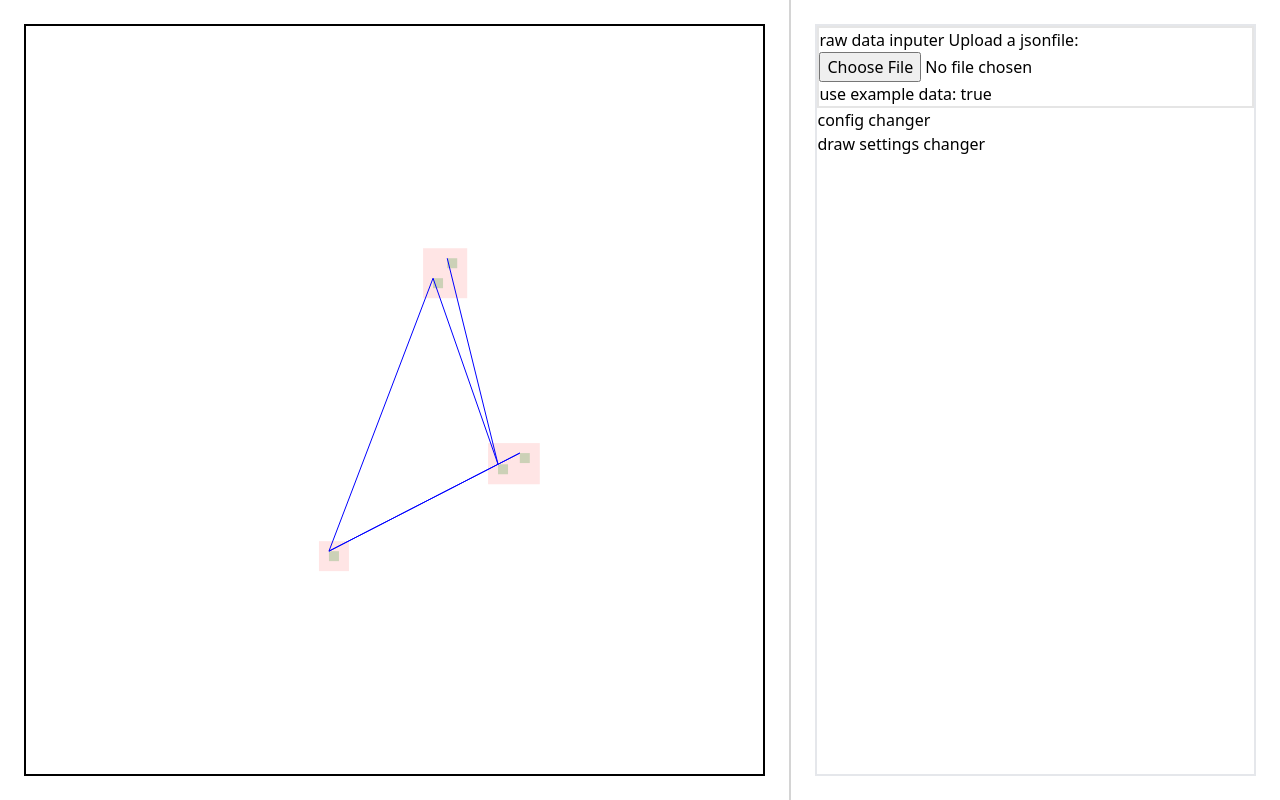
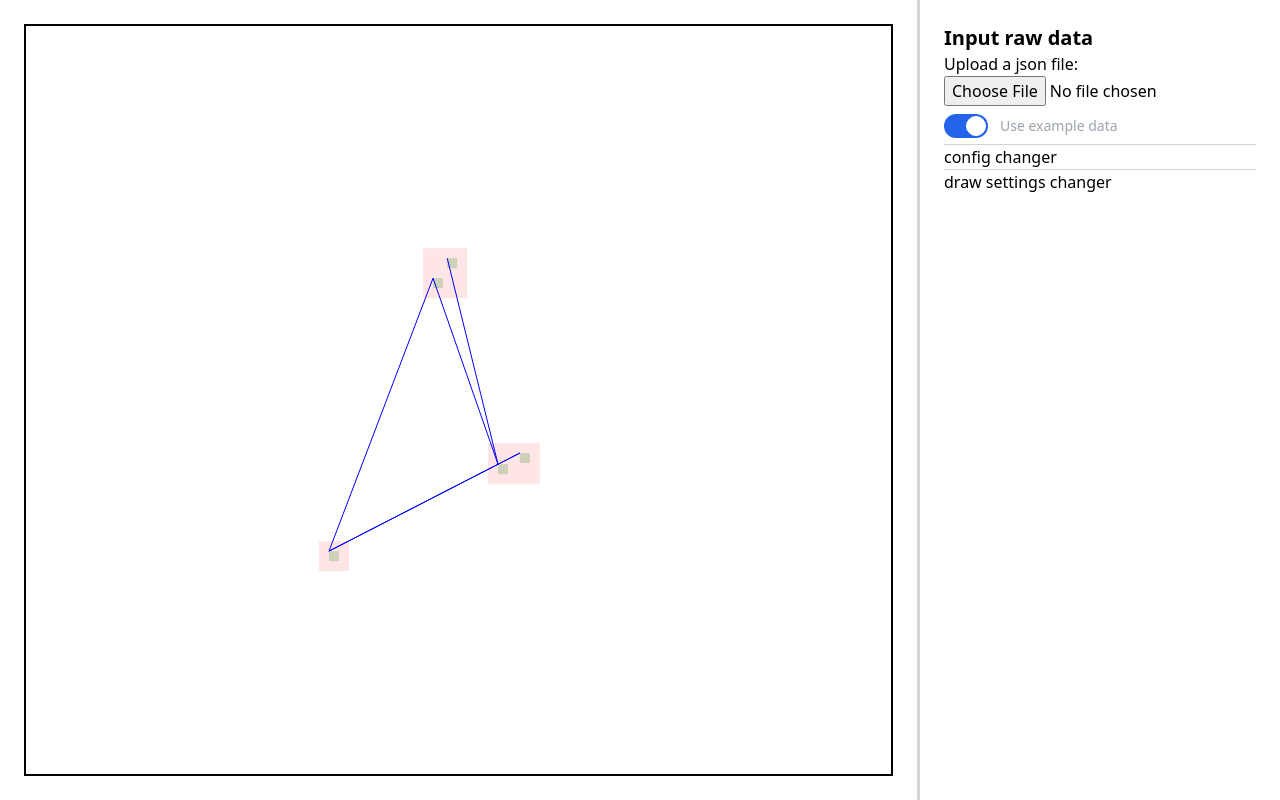
Before and after one commit to christojeffrey/software-visualization, a SvelteKit app in the folder svelte/: page /v2 in a window 1280 px wide. Built offline with nearby package versions, Linux system fonts and the light colour scheme.

Commit message:
feat: add ui component butotn and heading

```diff
--- a/svelte/src/routes/v2/+page.svelte
+++ b/svelte/src/routes/v2/+page.svelte
@@ -68,22 +68,12 @@
 	<div class ="bg-neutral-300 w-1"/>
 
 	<!-- sidepanel -->
-	<div class = " m-6 border-2">
+	<div class = "flex flex-col m-6">
+
 		<RawDataInputer bind:rawData bind:doReconvert/>
+		<div class ="bg-neutral-300 h-[1px]"/>
 		<ConfigChanger/>
+		<div class ="bg-neutral-300 h-[1px]"/>
 		<DrawSettingsChanger/>
 	</div>
 </div>
-
-<style>
-	.graph {
-		/* border black 2px */
-		border: 2px solid black;
-		display: flex;
-		justify-content: space-between;
-	}
-	.graph svg {
-		/* border red 2px */
-		border: 2px solid red;
-	}
-</style>
--- a/svelte/src/routes/v2/components/raw-data-inputer.svelte
+++ b/svelte/src/routes/v2/components/raw-data-inputer.svelte
@@ -1,9 +1,13 @@
 <script lang="ts">
+	import Button from "../../../ui/button.svelte";
+import Heading from "../../../ui/heading.svelte";
+
     export let rawData: any;
 	export let doReconvert: boolean;
 
     let files: any;
     let useExampleData = true;
+	let disableButton = true;
 
 
 	const loadItems = async (file: any) => {
@@ -15,30 +19,35 @@
 	};
 
 	$: {
-		if (files && !useExampleData) {
-			loadItems(files[0]);
+		if (files){
+			disableButton = false;
+		}else{
+			disableButton = true;
 		}
 	}
+
+	// TODO: need to fix. whenever file is changed, bellow is triggered. we don't want unnecessary reconvert
 	$: {
 		if (useExampleData) {
 			rawData = undefined;
 			doReconvert = true;
 		}
+		else{
+			loadItems(files[0]);
+		}
 	}
 </script>
-<div class="border-2 border-neutral-200">
-    raw data inputer
-    <label for="avatar">Upload a jsonfile:</label>
-	<input accept="application/json" bind:files id="avatar" name="avatar" type="file" />
-	<button
-		on:click={() => {
-			if (!files) {
-				useExampleData = true;
-			} else {
-				useExampleData = !useExampleData;
-			}
-		}}
-	>
-		use example data: {useExampleData ? 'true' : 'false'}</button
-	>
+<div class="">
+	<Heading>
+		Input raw data
+	</Heading>
+    <label for="uploader">Upload a json file:</label>
+	<input accept="application/json" bind:files id="uploader" name="uploader" type="file" />
+	<Button class="mt-2" bind:state={useExampleData} onToggle={() => {
+		if (!disableButton) {
+			useExampleData = !useExampleData;
+		}
+	}} bind:disabled={disableButton}>
+		Use example data
+	</Button>
 </div>
--- /dev/null
+++ b/svelte/src/ui/button.svelte
@@ -0,0 +1,15 @@
+<script lang="ts">
+    export let state: boolean;
+    export let onToggle: any;
+    export let disabled: boolean = false;
+</script>
+<div class={$$props.class}>
+
+    <label class="relative inline-flex items-center cursor-pointer">
+        <input type="checkbox" value="" class="sr-only peer" checked={state} on:change={onToggle} disabled={disabled}/>
+        <div class="w-11 h-6 bg-gray-200 peer-focus:outline-none peer-focus:ring-4 peer-focus:ring-blue-300 dark:peer-focus:ring-blue-800 rounded-full peer dark:bg-gray-700 peer-checked:after:translate-x-full rtl:peer-checked:after:-translate-x-full peer-checked:after:border-white after:content-[''] after:absolute after:top-[2px] after:start-[2px] after:bg-white after:border-gray-300 after:border after:rounded-full after:h-5 after:w-5 after:transition-all dark:border-gray-600 peer-checked:bg-blue-600"></div>
+        <span class={`ms-3 text-sm font-medium ${disabled ? "text-gray-400":"text-gray-900"} dark:text-gray-300`}>
+            <slot/>
+        </span>
+      </label>
+</div>
--- /dev/null
+++ b/svelte/src/ui/heading.svelte
@@ -0,0 +1,25 @@
+<script lang="ts">
+    export let headingNumber: number = 4;
+
+// case from 1 to 3
+let styleClass: string;
+switch (headingNumber) {
+    case 1:
+        styleClass = "text-4xl font-bold";
+        break;
+    case 2:
+        styleClass = "text-3xl font-bold";
+        break;
+    case 3:
+        styleClass = "text-2xl font-bold";
+        break;
+    case 4:
+        styleClass = "text-xl font-bold";
+        break;
+}
+</script>
+<div>
+    <p class="{styleClass}">
+        <slot/>
+    </p>
+</div>
```
